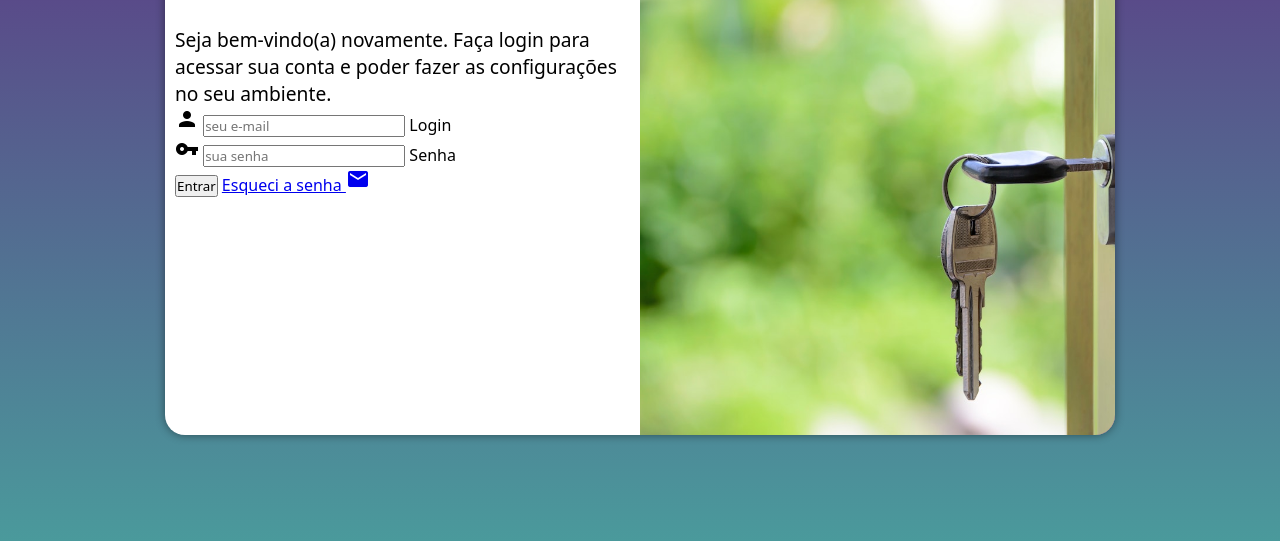
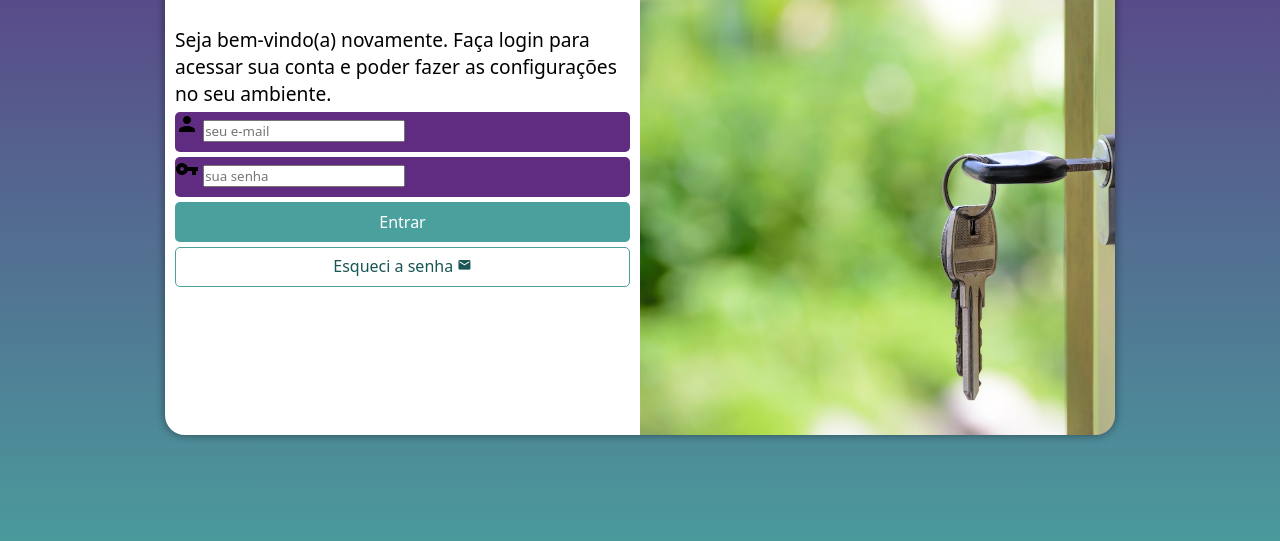
Before and after one commit to CharlesDonizete/projeto-login, a plain HTML site: page index.html in a window 1280 px wide. Shown: the part 215-756 px from the top of the page. Drawn offline with Linux system fonts and the light colour scheme.

Commit message:
Feito o estilo do form

```diff
--- a/estilos/style.css
+++ b/estilos/style.css
@@ -41,7 +41,7 @@ section#login {
   border-radius: 20px;
   box-shadow: 0px 0px 10px rgba(0, 0, 0, 0.45);
 
-  transition: width .3s, height .3s;
+  transition: width 0.3s, height 0.3s;
   transition-timing-function: ease;
 }
 
@@ -59,10 +59,62 @@ section#login > div#formulario {
 }
 
 div#formulario > h1 {
-    text-align: center;
-    margin-bottom: 10px;
+  text-align: center;
+  margin-bottom: 10px;
 }
 
 div#formulario > p {
-    font-size: 0.8em;
+  font-size: 0.8em;
 }
+
+form > div#campo {
+    background-color: #5f2c82;
+    display: block;
+    width: 100%;
+    height: 40px;
+    border-radius: 5px;
+    margin: 5px 0px;
+}
+
+div#campo > label {
+    display: none;
+}
+
+form > input[type="submit"] {
+  display: block;
+  font-size: 1em;
+  width: 100%;
+  height: 40px;
+  background-color: #49a09d;
+  color: white;
+  border: none;
+  border-radius: 5px;
+  cursor: pointer;
+}
+
+form > input[type="submit"]:hover {
+  background-color: #255755;
+}
+
+form > a.botao {
+    display: block;
+    text-align: center;
+    font-size: 1em;
+    width: 100%;
+    height: 40px;
+    padding-top: 7px;
+    margin-top: 5px;
+    color: #185553;
+    background-color: white;
+    border: 1px solid #49a09d;
+    border-radius: 5px;
+    text-decoration: none;
+}
+
+form > a.botao:hover {
+    background-color: #68e6e1;
+}
+
+form > a.botao > i {
+    font-size: 0.9em;
+}
--- a/index.html
+++ b/index.html
@@ -5,8 +5,10 @@
     <meta http-equiv="X-UA-Compatible" content="IE=edge" />
     <meta name="viewport" content="width=device-width, initial-scale=1.0" />
     <title>Login</title>
-    <link href="https://fonts.googleapis.com/icon?family=Material+Icons"
-      rel="stylesheet">
+    <link
+      href="https://fonts.googleapis.com/icon?family=Material+Icons"
+      rel="stylesheet"
+    />
     <link rel="stylesheet" href="estilos/style.css" />
     <link rel="stylesheet" href="estiloa/media-query.css" />
   </head>
@@ -35,7 +37,7 @@
               <label for="ilogin">Login</label>
             </div>
             <div id="campo">
-                <i class="material-icons"> vpn_key </i>
+              <i class="material-icons"> vpn_key </i>
               <input
                 type="password"
                 name="senha"
@@ -48,9 +50,9 @@
               />
               <label for="isenha">Senha</label>
             </div>
-            <input type="submit" value="Entrar">
-            <a href="esqueci.html">
-                Esqueci a senha <i class="material-icons">mail</i>
+            <input type="submit" value="Entrar" />
+            <a href="esqueci.html" class="botao">
+              Esqueci a senha <i class="material-icons">mail</i>
             </a>
           </form>
         </div>
```
